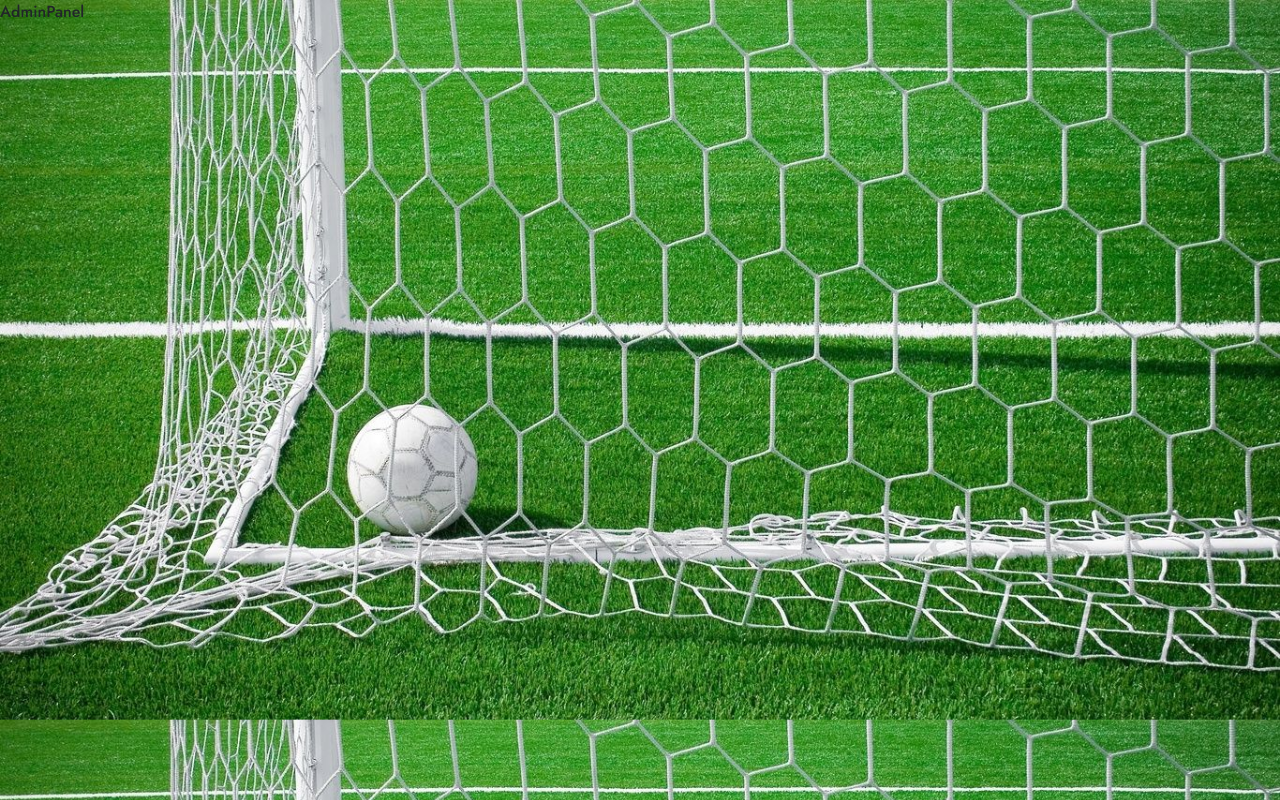
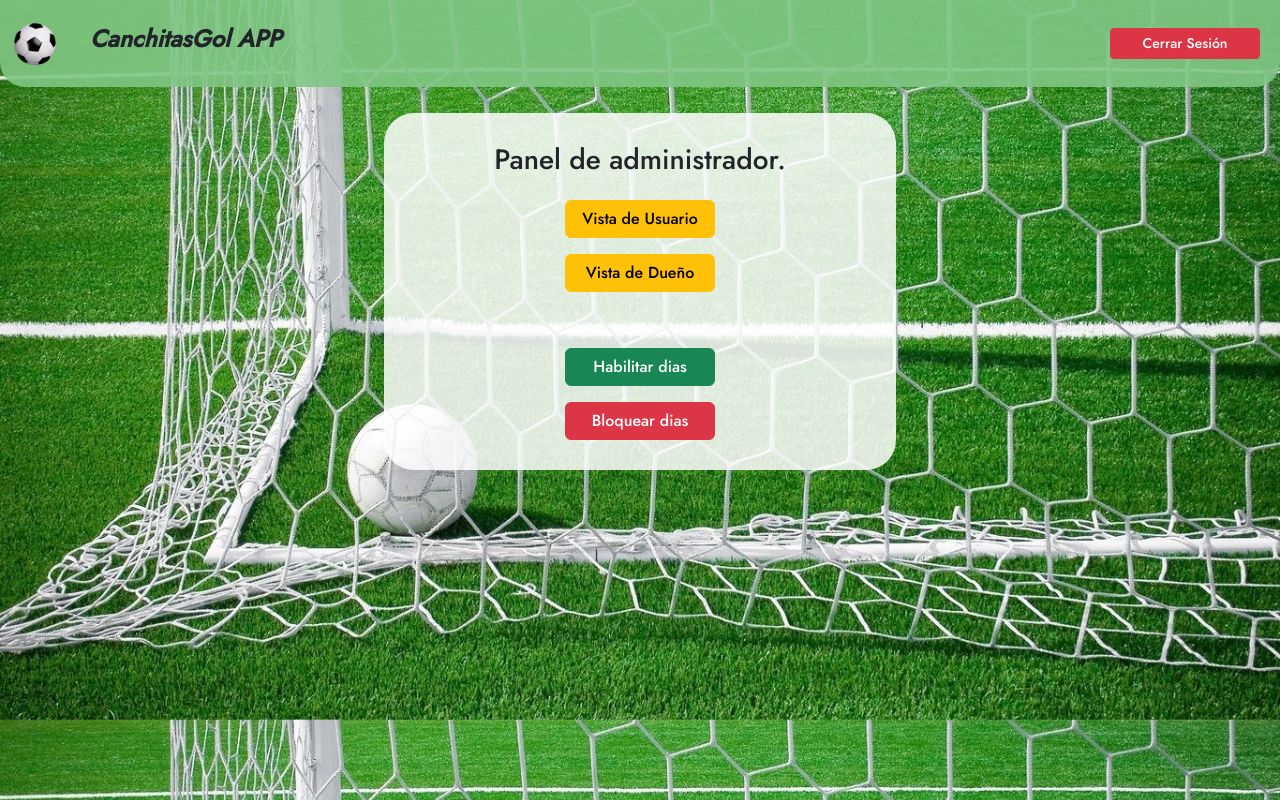
Before and after one commit to salinasariel/TUP-LC3TT-G13, a React (Create React App) app in the folder proyect-g13/: page /adminpanel in a window 1280 px wide. Built offline with nearby package versions, Linux system fonts and the light colour scheme.

Commit message:
admin panel ok

```diff
--- a/proyect-g13/src/components/AdminPanel/AdminPanel.js
+++ b/proyect-g13/src/components/AdminPanel/AdminPanel.js
@@ -1,8 +1,81 @@
 import React from 'react'
+import MenuBar from '../MenuBar/MenuBar'
+import axios from 'axios';
+import { useNavigate } from 'react-router-dom';
 
 function AdminPanel() {
+
+  const navigate = useNavigate();
+  const goToOwner = () => {
+    navigate('/ownerpanel');
+  };
+  const goToUser = () => {
+    navigate('/homepage');
+  };
+
+  const updatedDayTrue = {
+    monday: true,
+    tuesday: true,
+    wednesday: true,
+    thursday: true,
+    friday: true
+  };
+  const allowAllDays = async () => {
+    try {
+      const response = await axios.get('https://644bfc2317e2663b9dfd613c.mockapi.io/api/v1/stadium');
+      const resources = response.data;
+
+      for (const resource of resources) {
+
+        await axios.put(`https://644bfc2317e2663b9dfd613c.mockapi.io/api/v1/stadium/${resource.id}`, updatedDayTrue);
+        console.log(`Recurso ${resource.id} actualizado`);
+      }
+      alert('correcto');
+      console.log('¡Todos los recursos han sido actualizados!');
+    } catch (error) {
+      console.error('Error al actualizar los recursos:', error);
+    }
+  };
+
+  const updatedDayFalse = {
+    monday: false,
+    tuesday: false,
+    wednesday: false,
+    thursday: false,
+    friday: false
+  };
+  const cancelAllDays = async () => {
+    try {
+      const response = await axios.get('https://644bfc2317e2663b9dfd613c.mockapi.io/api/v1/stadium');
+      const resources = response.data;
+
+      for (const resource of resources) {
+
+        await axios.put(`https://644bfc2317e2663b9dfd613c.mockapi.io/api/v1/stadium/${resource.id}`, updatedDayFalse);
+        console.log(`Recurso ${resource.id} actualizado`);
+      }
+      alert('correcto');
+      console.log('¡Todos los recursos han sido actualizados!');
+    } catch (error) {
+      console.error('Error al actualizar los recursos:', error);
+    }
+  };
+
+
+
   return (
-    <div>AdminPanel</div>
+    <div>
+      <MenuBar />
+      <div className="backplate scale-up-center">
+
+            <h3>Panel de administrador.</h3>
+            <button onClick={goToUser} className='btn btn-warning'>Vista de Usuario</button>
+            <button onClick={goToOwner} className='btn btn-warning'>Vista de Dueño</button> <br></br>
+            <button onClick={allowAllDays} className='btn btn-success'>Habilitar dias</button>
+            <button onClick={cancelAllDays} className='btn btn-danger'>Bloquear dias</button>
+
+        </div>
+    </div>
   )
 }
 
--- a/proyect-g13/src/components/Login/Login.js
+++ b/proyect-g13/src/components/Login/Login.js
@@ -27,20 +27,20 @@ const Login = () => {
 
       for (const user of users) {
         if (user.email === email && user.password === password) {
-          alert('Inicio de sesión exitoso');
+
           if(user.role ==="3"){
             navigate('/homepage')
-
+            return
           }
           if(user.role ==="2"){
             navigate('/ownerpanel')
-
+            return
           }
           if(user.role ==="1"){
             navigate('/adminpanel')
-
+            return
           }
-
+          alert('Inicio de sesión exitoso');
           return;
         }
 
--- a/proyect-g13/src/components/OkReserve/OkReserve.js
+++ b/proyect-g13/src/components/OkReserve/OkReserve.js
@@ -3,6 +3,7 @@ import MenuBar from '../MenuBar/MenuBar'
 import { useNavigate } from 'react-router-dom';
 
 function OkReserve() {
+
   const navigate = useNavigate();
   const handleClick = () => {
     navigate('/homepage');
```
